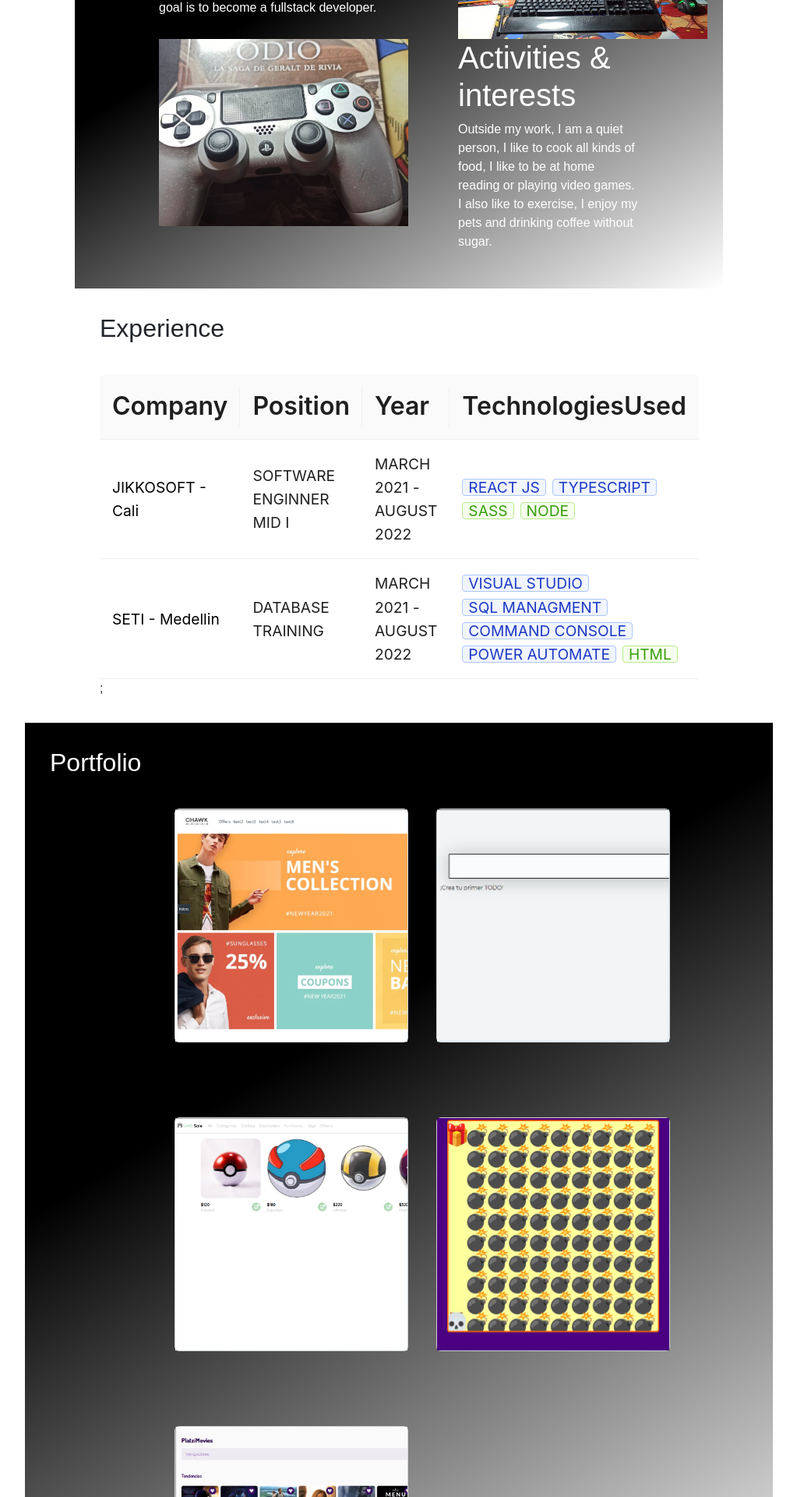
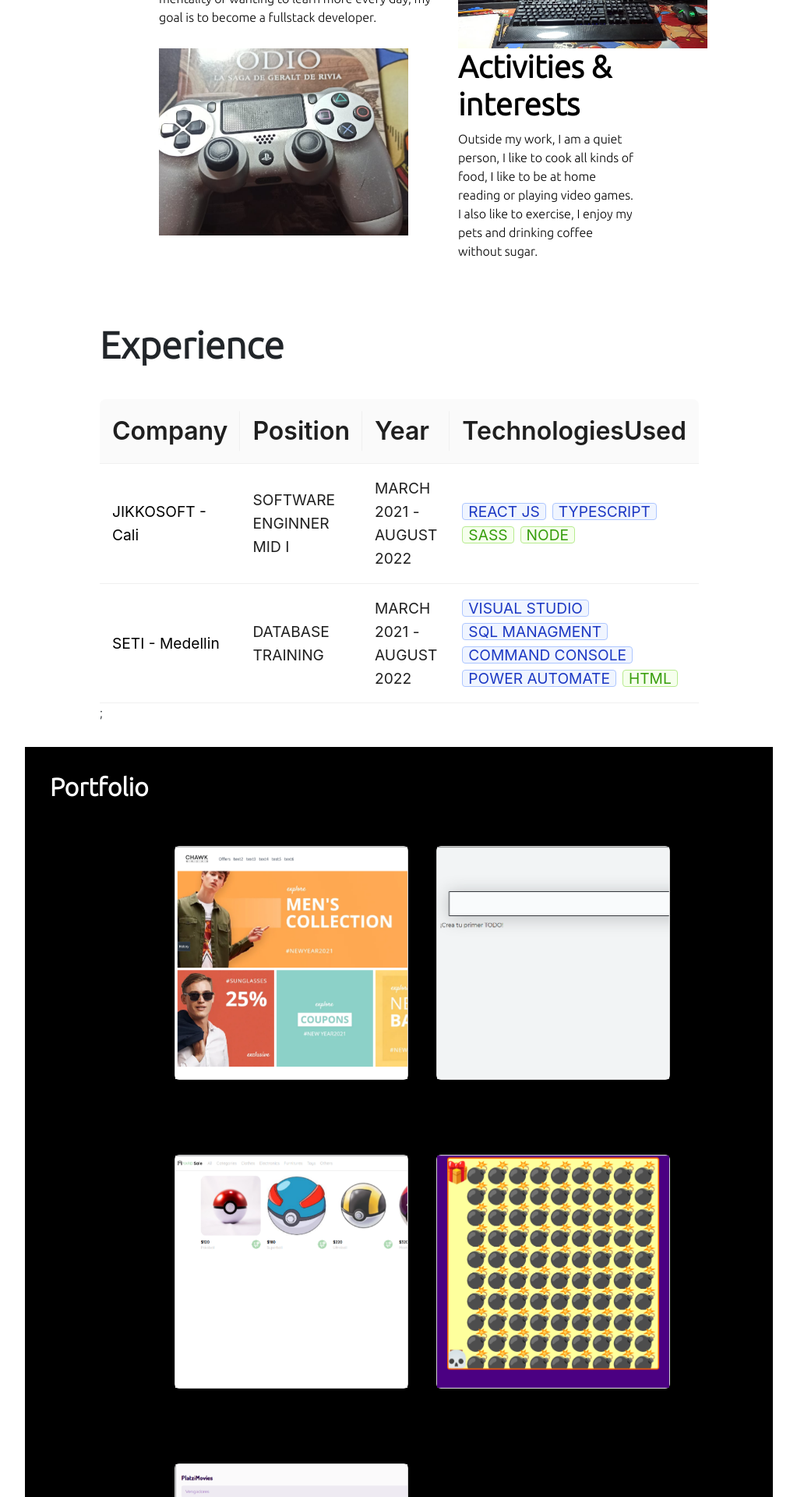
Before and after one commit to Sgutierrezgf/sgutierrezcv, a React (Create React App) app: page / in a window 1280 px wide. Shown: the part 880-2800 px from the top of the page at 78% size, without its empty margins (128-1151 px from the left). Built offline with nearby package versions, Linux system fonts and the light colour scheme.

Commit message:
subiendo cambios para mi CV

```diff
--- a/public/index.html
+++ b/public/index.html
@@ -21,6 +21,12 @@
       user's mobile device or desktop. See https://developers.google.com/web/fundamentals/web-app-manifest/
     -->
     <link rel="manifest" href="%PUBLIC_URL%/manifest.json" />
+    <link rel="preconnect" href="https://fonts.googleapis.com" />
+    <link rel="preconnect" href="https://fonts.gstatic.com" crossorigin />
+    <link
+      href="https://fonts.googleapis.com/css2?family=Ubuntu:wght@300&display=swap"
+      rel="stylesheet"
+    />
     <!--
       Notice the use of %PUBLIC_URL% in the tags above.
       It will be replaced with the URL of the `public` folder during the build.
--- a/src/pages/ContactMe.tsx
+++ b/src/pages/ContactMe.tsx
@@ -8,6 +8,7 @@ const ContacMe = () => (
             data-element_type="column"
             data-settings='{"background_background":"classic"}'
         >
+            <h1>Contact me</h1>
             <div className="ContactMe-message-info">
                 <div className="elementor-widget-wrap">
                     <div
@@ -45,10 +46,9 @@ const ContacMe = () => (
                         <div className="elementor-widget-container">
                             <div className="ContactMe-message-text">
                                 <p>
-                                    <strong>Name:</strong> Sebastian Gutierrez Guisao<br /><strong>Address:</strong>
-                                    Medellin, Colombia<br /><strong>Phone:</strong> +054 3012363606<br /><strong
-                                    >Hours:</strong
-                                    >
+                                    <strong>Name: </strong> Sebastian Gutierrez Guisao<br /><strong>Address: </strong>
+                                    Medellin, Colombia<br /><strong>Phone: </strong> +057 3012363606<br /><strong
+                                    >Hours: </strong>
                                     6:00 am – 16:00 pm
                                 </p>
                             </div>
--- a/src/styles/components/BurguerButton.css
+++ b/src/styles/components/BurguerButton.css
@@ -34,9 +34,10 @@
     text-decoration: none;
 }
 
-a {
+.Cabecera-li a {
     color: white;
     text-decoration: none;
+    font-size: 1.5rem;
 }
 
 @media screen and (max-width:480px) {
@@ -70,4 +71,10 @@ a {
     .Cabecera-li {
         margin: .5em 0;
     }
+
+    .Cabecera-li a {
+        color: white;
+        text-decoration: none;
+        font-size: 2rem;
+    }
 }
--- a/src/styles/pages/AboutMe.css
+++ b/src/styles/pages/AboutMe.css
@@ -5,8 +5,6 @@
     margin: auto;
     margin-top: 10px;
     place-content: space-evenly;
-    background: rgb(0, 0, 0);
-    background: linear-gradient(149deg, rgba(0, 0, 0, 1) 0%, rgba(0, 0, 0, 1) 35%, rgba(255, 255, 255, 1) 100%);
 }
 
 .about-me-row {
@@ -22,18 +20,8 @@
     object-fit: cover;
     width: 20rem;
     height: 15rem;
-    /* margin: 1rem 0 0 1rem; */
     display: flex;
 }
-
-/* .aboutMe-img2 img {
-    object-fit: cover;
-    width: 20rem;
-    height: 15rem;
-    margin: 1rem 0 0 1rem;
-    text-align: center;
-    display: flex;
-} */
 
 .aboutMe-text {
     text-align: left;
@@ -41,17 +29,49 @@
 }
 
 .aboutMe-text h1 {
-    color: var(--white);
+    color: var(--black);
+    font-weight: bold;
 }
 
 .aboutMe-text p {
-    color: var(--white);
+    color: var(--black);
 }
 
 .aboutMe-text2 h1 {
-    color: var(--white);
+    color: var(--black);
+    font-weight: bold;
 }
 
 .aboutMe-text2 p {
-    color: var(--white);
+    color: var(--black);
 }
+
+@media (max-width: 1200px) {
+    .aboutMe-text h1 {
+        font-size: 3rem;
+        font-weight: bold;
+    }
+
+    .aboutMe-text p {
+        font-size: 1.5rem;
+    }
+
+    .aboutMe-text2 h1 {
+        font-size: 3rem;
+        font-weight: bold;
+    }
+
+    .aboutMe-text2 p {
+        font-size: 1.5rem;
+    }
+
+    .aboutMe-CV {
+        margin-bottom: 16px;
+    }
+
+    .aboutMe-img {
+        display: flex;
+        place-content: center;
+        margin: 16px;
+    }
+}
--- a/src/styles/pages/App.css
+++ b/src/styles/pages/App.css
@@ -7,13 +7,12 @@
     --sm: 14px;
     --md: 16px;
     --lg: 18px;
-    --e-transform-transition-duration: .2s;
 }
 
 body {
-    font-family: "Quicksand", sans-serif;
+    font-family: 'Ubuntu', sans-serif;
+    ;
     background: rgb(255, 255, 255);
-    background: radial-gradient(circle, rgba(255, 255, 255, 1) 69%, rgba(0, 0, 0, 1) 100%, rgba(13, 13, 13, 0) 100%, rgba(0, 0, 0, 1) 100%);
 }
 
 @media screen and (max-width:1200px) {
--- a/src/styles/pages/ContactMe.css
+++ b/src/styles/pages/ContactMe.css
@@ -8,6 +8,11 @@
 
 .ContactMe-message {
     width: 50%;
+}
+
+.ContactMe-message h1 {
+    font-size: 3rem;
+    font-weight: bold;
 }
 
 .ContactMe-message-info {
--- a/src/styles/pages/Experience.css
+++ b/src/styles/pages/Experience.css
@@ -6,17 +6,10 @@
 }
 
 .WorkExp h1 {
-    font-size: 2rem;
+    font-size: 3rem;
     display: flex;
     padding-bottom: 2rem;
-}
-
-@media (max-width: 1200px) {
-    .Exp {
-        padding: 2rem;
-        width: 100%;
-        display: flex;
-    }
+    font-weight: bold;
 }
 
 .ant-table-thead th {
@@ -30,3 +23,24 @@
 .ant-table-tbody td span {
     font-size: 1.2rem;
 }
+
+@media (max-width: 1200px) {
+    .Exp {
+        padding: 2rem;
+        width: 100%;
+        display: flex;
+    }
+
+    .ant-table-thead th {
+        font-size: 1.5rem;
+        font-weight: bold;
+    }
+
+    .ant-table-tbody td {
+        font-size: 1.5rem;
+    }
+
+    .ant-table-tbody td span {
+        font-size: 1.5rem;
+    }
+}
--- a/src/styles/pages/Footer.css
+++ b/src/styles/pages/Footer.css
@@ -5,6 +5,7 @@
     max-width: 1200px;
     margin: auto;
     /* margin-top: 100px; */
+    background-color: rgb(0, 0, 0);
 }
 
 .box__footer {
@@ -13,10 +14,19 @@
     padding: 40px;
 }
 
+.box__footer h2 {
+    margin-top: 10px;
+    color: #7a7a7a;
+    font-weight: bold;
+    font-size: 2rem;
+}
+
 .box__footer a {
     margin-top: 10px;
     color: #7a7a7a;
-    font-weight: 600;
+    font-size: 1rem;
+    list-style: none;
+    text-decoration: none;
 }
 
 .box__footer a:hover {
--- a/src/styles/pages/Me.css
+++ b/src/styles/pages/Me.css
@@ -1,6 +1,5 @@
 .me {
-  background: rgb(0, 0, 0);
-  background: linear-gradient(180deg, rgba(0, 0, 0, 1) 0%, rgba(71, 67, 67, 1) 50%, rgba(255, 255, 255, 1) 100%);
+  background-color: rgb(0, 0, 0);
   margin: auto;
   width: 75%;
   display: flex;
@@ -147,4 +146,8 @@
   .text-me {
     text-align: center;
   }
+
+  .aboutMe-CV {
+    margin-bottom: 16px;
+  }
 }
--- a/src/styles/pages/Portfolio.css
+++ b/src/styles/pages/Portfolio.css
@@ -2,15 +2,15 @@
     padding: 2rem;
     margin: auto;
     width: 75%;
-    background: rgb(0, 0, 0);
-    background: linear-gradient(149deg, rgba(0, 0, 0, 1) 0%, rgba(0, 0, 0, 1) 35%, rgba(255, 255, 255, 1) 100%);
+    background-color: rgb(0, 0, 0);
 }
 
 .main-container h1 {
     font-size: 2rem;
     display: flex;
-    padding-bottom: 2rem;
+    padding-bottom: 3rem;
     color: var(--white);
+    font-weight: bold;
 }
 
 .cards-container {
@@ -30,7 +30,6 @@
     text-align: center;
     position: relative;
     transition: all 2.25s;
-    background-color: rgb(127, 204, 240);
     padding: 5em;
     transform-style: preserve-3d;
     height: 100%;
@@ -93,16 +92,18 @@
 
 .back {
     transform: rotateY(0.5turn);
-    background: rgb(0, 0, 0);
-    background: linear-gradient(149deg, rgba(0, 0, 0, 1) 0%, rgba(0, 0, 0, 1) 35%, rgba(255, 255, 255, 1) 100%);
+    background-color: rgb(0, 0, 0);
 }
 
 .back h3 {
     color: white;
+    font-size: 1.5rem;
+    font-weight: bold;
 }
 
 .back p {
     color: white;
+    font-size: 1rem;
 }
 
 .description {
@@ -114,55 +115,6 @@
     justify-content: space-around;
 }
 
-/* .icons a:hover {
-    background: black;
-} */
-
-/* .product-card {
-    width: 240px;
-}
-
-.product-card img {
-    width: 240px;
-    height: 240px;
-    border-radius: 20px;
-    object-fit: cover;
-}
-
-.product-info {
-    display: flex;
-    justify-content: space-between;
-    align-items: center;
-    margin-top: 12px;
-}
-
-.product-info figure {
-    margin: 0;
-}
-
-.product-info figure img {
-    width: 35px;
-    height: 35px;
-}
-
-.product-info div h1:nth-child(1) {
-    color: var(--white);
-}
-
-.product-info div p:nth-child(1) {
-    font-weight: bold;
-    font-size: var(--sm);
-    margin-top: 0;
-    margin-bottom: 4px;
-    color: var(--white);
-}
-
-.product-info div p:nth-child(2) {
-    font-size: var(--sm);
-    margin-top: 0;
-    margin-bottom: 0;
-    color: var(--white);
-} */
 
 @media (max-width: 640px) {
     .main-container {
@@ -173,16 +125,34 @@
 
     .cards-container {
         display: grid;
-        grid-template-columns: repeat(auto-fill, 140px);
+        grid-template-columns: 1fr;
         gap: 22px;
+        justify-items: center;
     }
 
     .product-card {
         width: 140px;
     }
 
+    .card {
+        width: 500px;
+        height: 500px;
+        cursor: pointer;
+    }
+
     .product-card img {
         width: 140px;
         height: 140px;
     }
+
+    .back h3 {
+        color: white;
+        font-size: 2rem;
+        font-weight: bold;
+    }
+
+    .back p {
+        color: white;
+        font-size: 1.5rem;
+    }
 }
```
